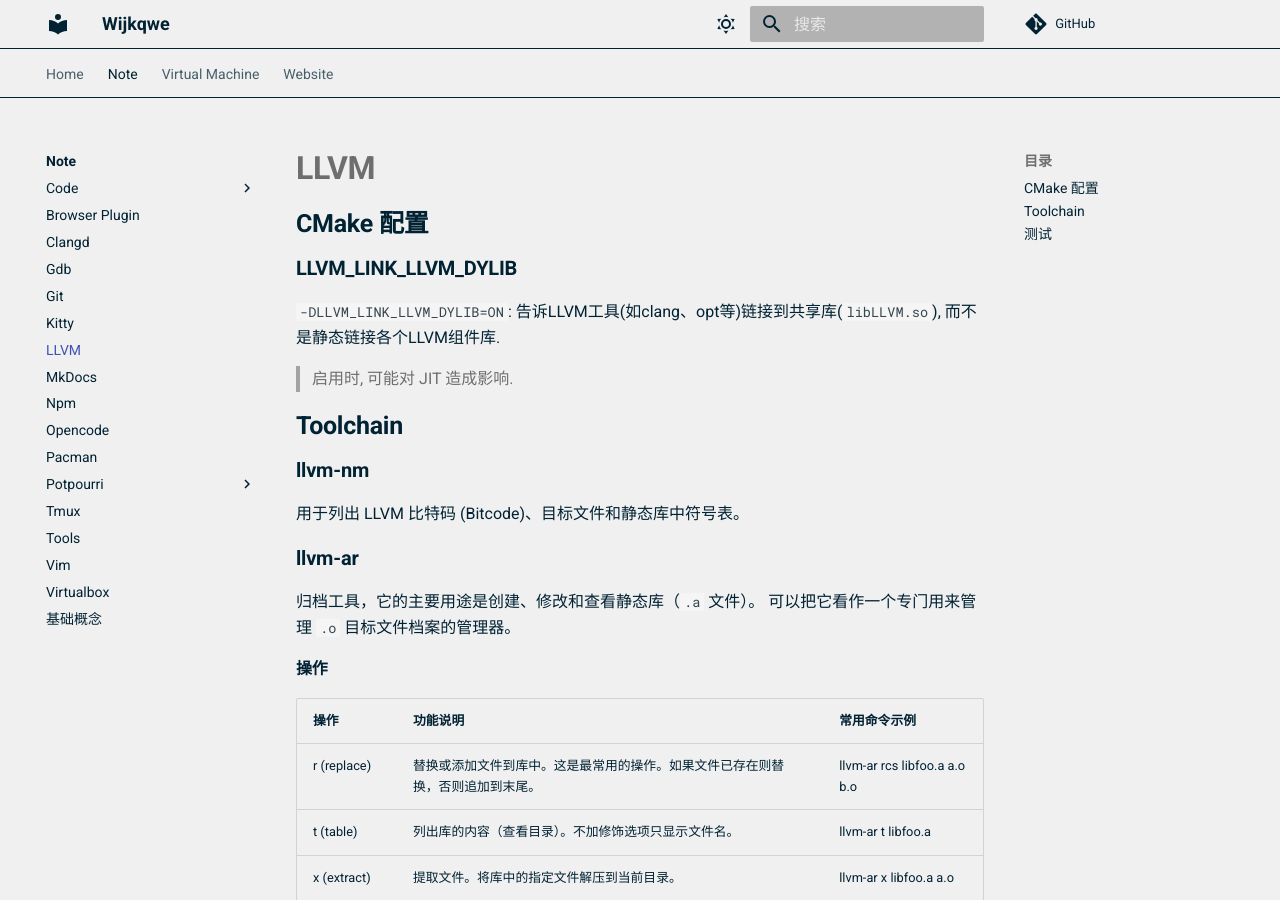
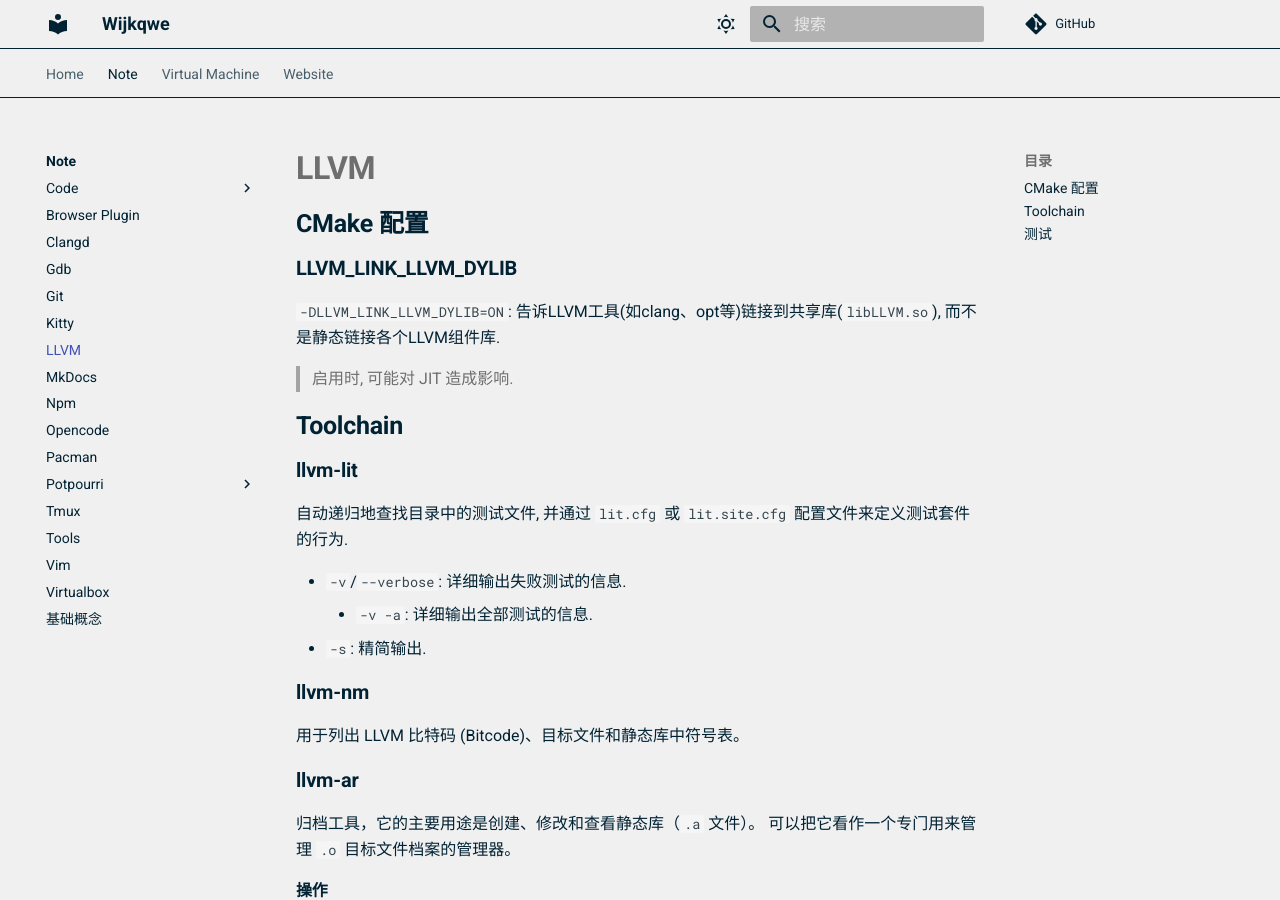
Before and after one commit to Wijkqwe/Wijkqwe.github.io, an MkDocs documentation site: the page built from docs/note/llvm.md, in a window 1280 px wide and 900 px high. Built offline with MkDocs 1.6.1 and Material for MkDocs 9.7.7, drawn with Linux system fonts in a browser that asks for light colours; comment, search, counter and statistics services are not loaded.

Commit message:
[note][llvm]

```diff
--- a/docs/note/llvm.md
+++ b/docs/note/llvm.md
@@ -9,6 +9,14 @@
 > 启用时, 可能对 JIT 造成影响.
 
 ## Toolchain
+
+### llvm-lit
+
+自动递归地查找目录中的测试文件, 并通过 `lit.cfg` 或 `lit.site.cfg` 配置文件来定义测试套件的行为.
+
+- `-v`/`--verbose`: 详细输出失败测试的信息.
+    - `-v -a`: 详细输出全部测试的信息.
+- `-s`: 精简输出.
 
 ### llvm-nm
 
```
